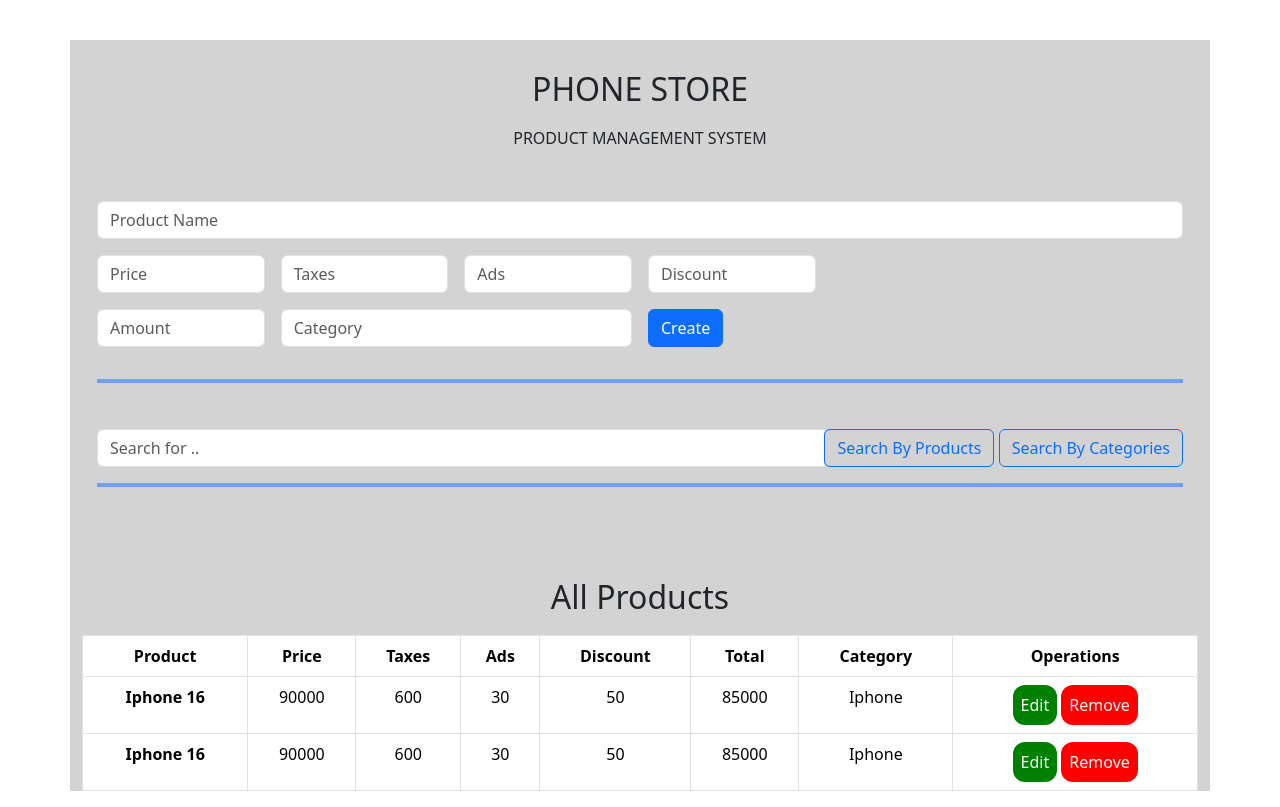
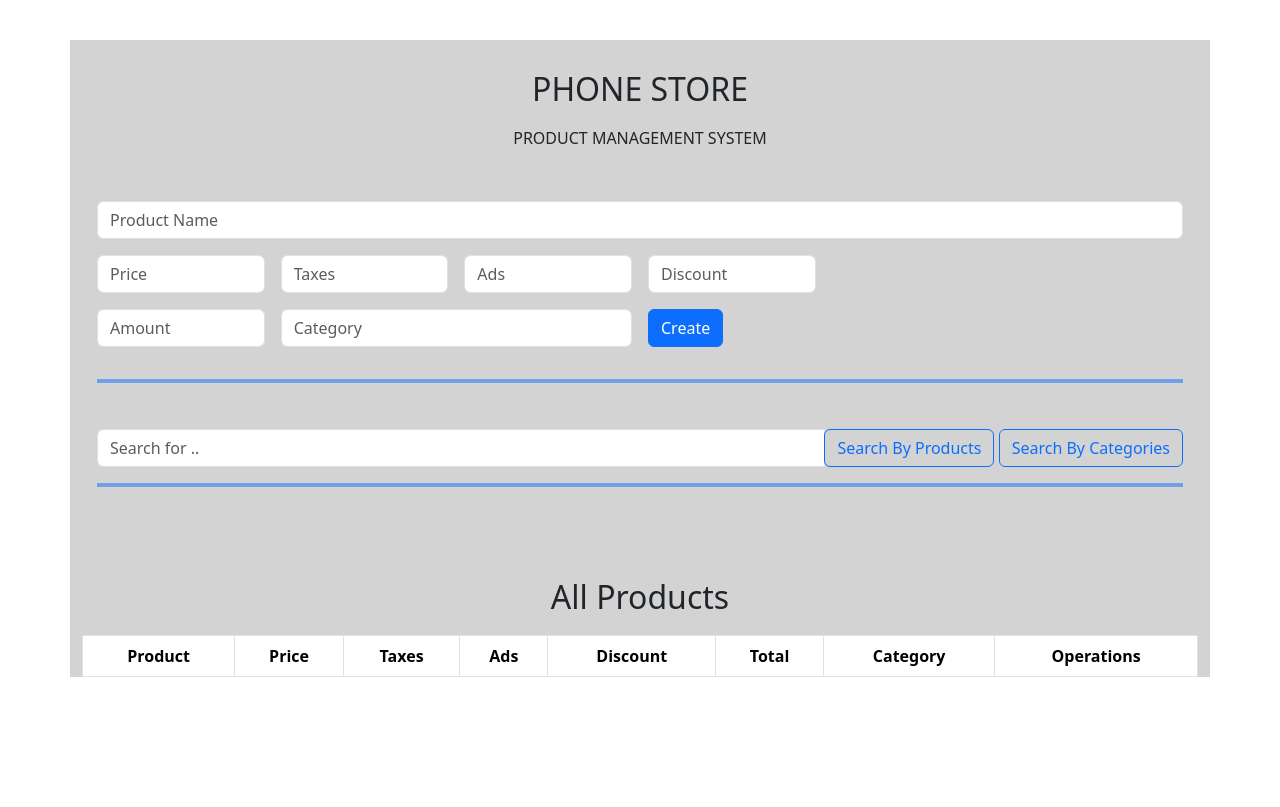
Before and after one commit to gehad-gallo/Phone_store_JavaScript, a plain HTML site: page index.html in a window 1280 px wide. Drawn offline with nearby package versions, Linux system fonts and the light colour scheme.

Commit message:
Show all products

```diff
--- a/index.html
+++ b/index.html
@@ -92,33 +92,9 @@
                     <th scope="col">Operations</th>
                   </tr>
                 </thead>
-                <tbody>
-                    <tr>
-                      <th scope="row">Iphone 16</th>
-                      <td>90000</td>
-                      <td>600</td>
-                      <td>30</td>
-                      <td>50</td>
-                      <td>85000</td>
-                      <td>Iphone</td>
-                      <td>
-                        <button type="button" id="editBTN">Edit</button>
-                        <button type="button" id="removeBTN">Remove</button>
-                    </td>
-                    </tr>
-                    <tr>
-                      <th scope="row">Iphone 16</th>
-                      <td>90000</td>
-                      <td>600</td>
-                      <td>30</td>
-                      <td>50</td>
-                      <td>85000</td>
-                      <td>Iphone</td>
-                      <td>
-                          <button type="button" id="editBTN">Edit</button>
-                          <button type="button" id="removeBTN">Remove</button>
-                      </td>
-                    </tr>
+                <tbody id="tbody">
+
+
                 </tbody>
               </table>
         </div>
--- a/main.js
+++ b/main.js
@@ -72,3 +72,31 @@ function clearInputs(){
     amount.value='',
     category.value=''
 }
+
+
+
+
+// Read all products stored in localStorage
+function showAllProducts(){
+    let table = '';
+    for(let i = 0; i < products.length; i++){
+        table += `
+        <tr>
+            <td scope="row">${products[i].name}</td>
+            <td>${products[i].price}</td>
+            <td>${products[i].taxes}</td>
+            <td>${products[i].ads}</td>
+            <td>${products[i].discount}</td>
+            <td>${products[i].total}</td>
+            <td>${products[i].category}</td>
+            <td>
+                <button type="button" id="editBTN">Edit</button>
+                <button type="button" id="removeBTN">Remove</button>
+            </td>
+        </tr>
+        `;
+    }
+    document.getElementById('tbody').innerHTML = table;
+}
+
+showAllProducts();
```
